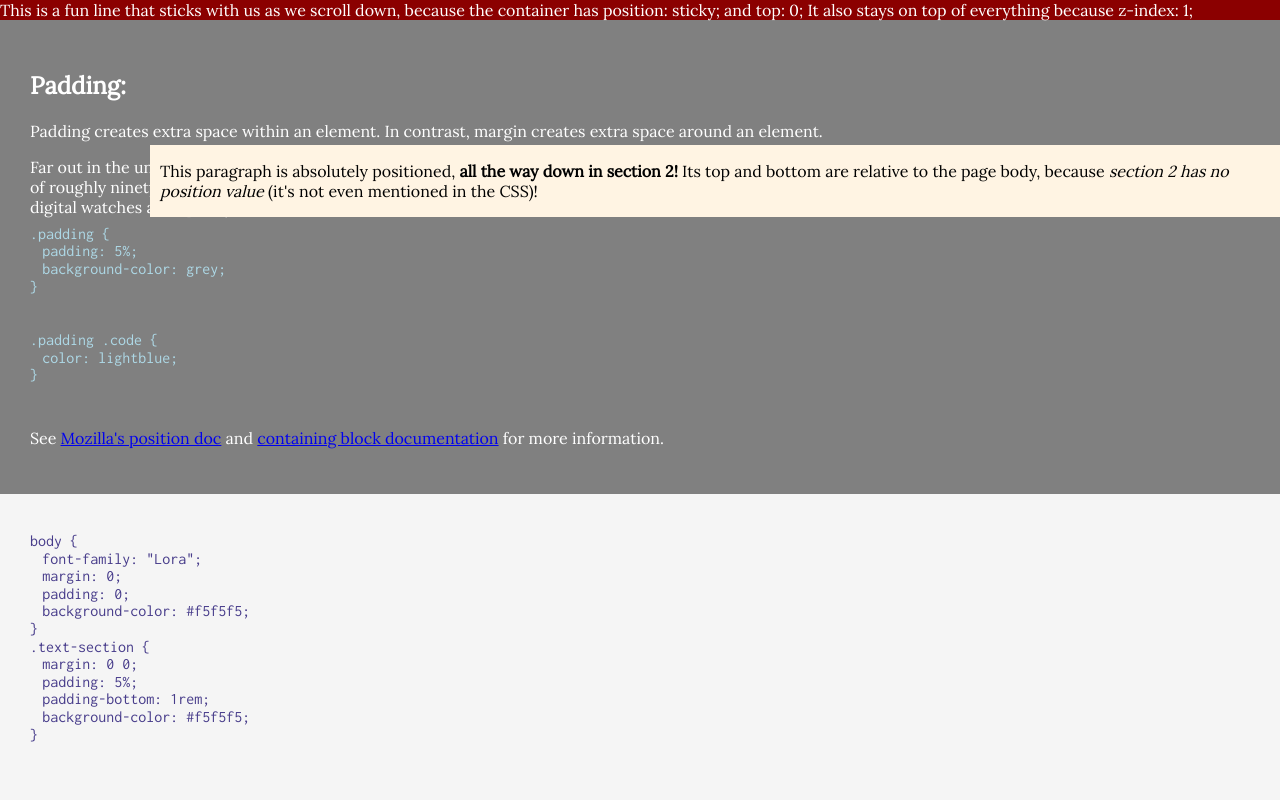
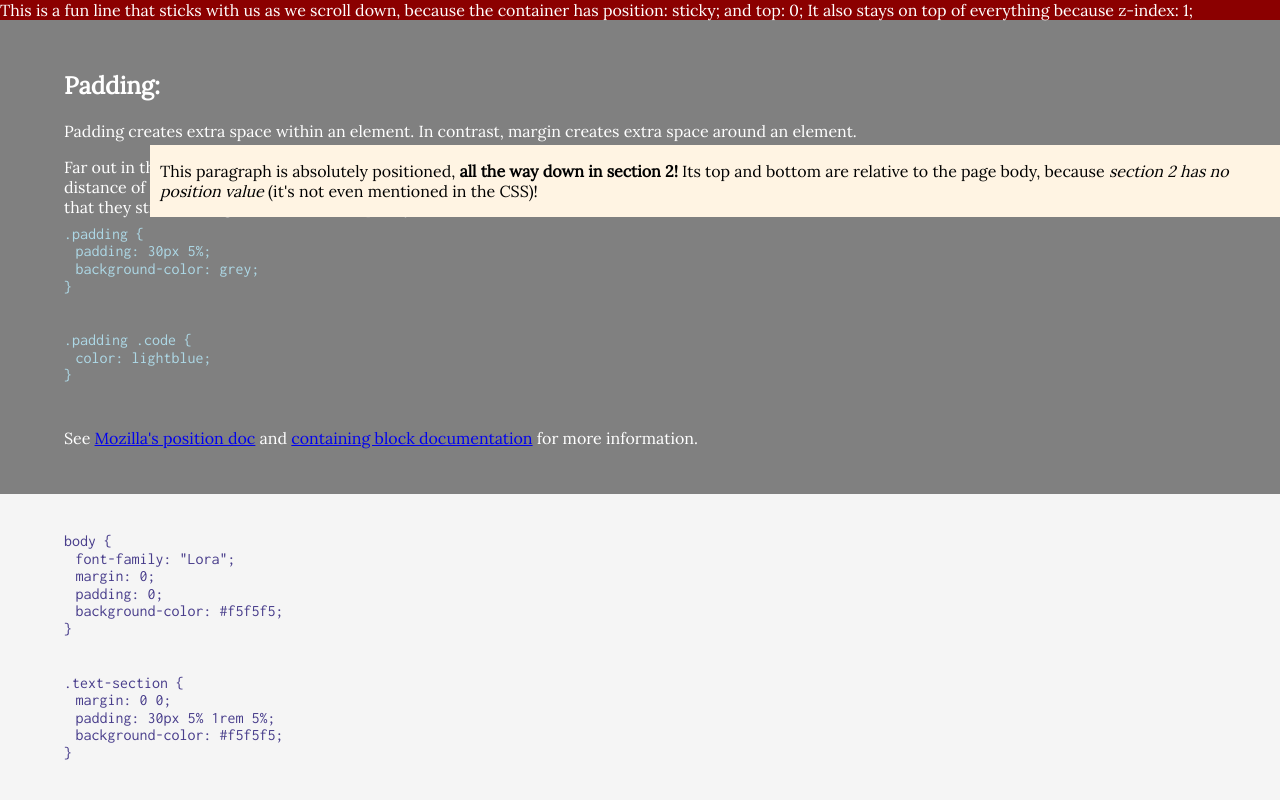
Before and after one commit to LLHamm/Sandbox-HTML, a plain HTML site: page index.html in a window 1280 px wide. Shown: the top 800 px of the page. Drawn offline with Linux system fonts and the light colour scheme.

Commit message:
tweaks, text corrections in code examples

```diff
--- a/css/styles.css
+++ b/css/styles.css
@@ -28,7 +28,7 @@ body {
 .padding {
     color: white;
     background-color: grey;
-    padding: 30px;
+    padding: 30px 5%;
 }
 
 .padding .code {
@@ -42,8 +42,7 @@ body {
 
 .text-section {
     margin: 0 0;
-    padding: 30px;
-    padding-bottom: 1rem;
+    padding: 30px 5% 1rem 5%;
     background-color: #f5f5f5;
 }
 
--- a/index.html
+++ b/index.html
@@ -20,7 +20,7 @@
             Orbiting this at a distance of roughly ninety-two million miles is an utterly insignificant little blue green planet whose ape-descended
             life forms are so amazingly primitive that they still think digital watches are a pretty neat idea.</p>
         <p class="code">.padding {</p>
-        <p class="code indent">padding: 5%;</p>
+        <p class="code indent">padding: 30px 5%;</p>
         <p class="code indent">background-color: grey;</p>
         <p class="code">}</p>
         <br>
@@ -38,11 +38,10 @@
         <p class="code indent">background-color: #f5f5f5;</p>
         <p class="code">}</p>
         <p class="code"></p>
-
+        <br>
         <p class="code">.text-section {</p>
         <p class="code indent">margin: 0 0;</p>
-        <p class="code indent">padding: 5%;</p>
-        <p class="code indent">padding-bottom: 1rem;</p>
+        <p class="code indent">padding: 30px 5% 1rem 5%;</p>
         <p class="code indent">background-color: #f5f5f5;</p>
         <p class="code">}</p>
     </section>
```
